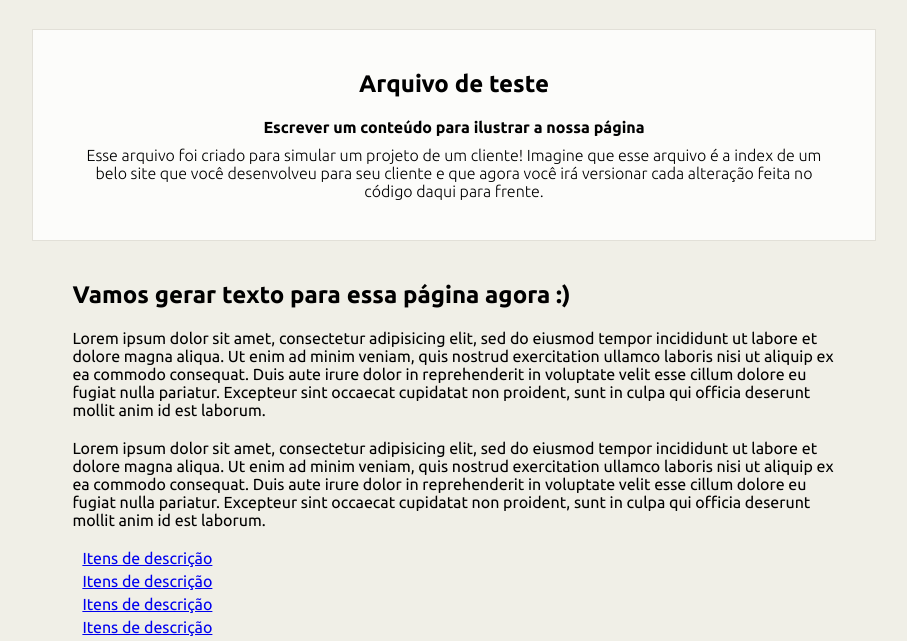
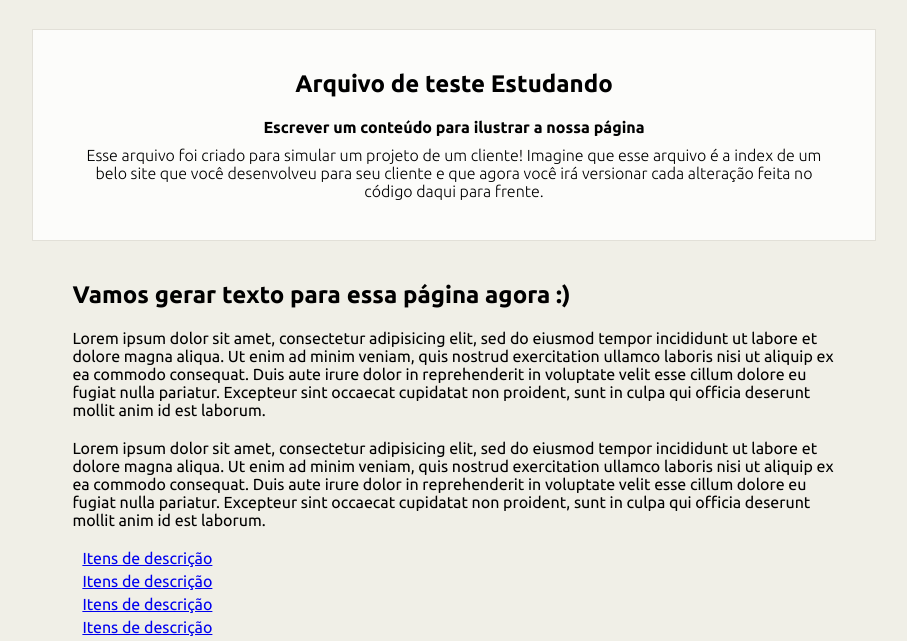
Before and after one commit to Rodrigofrancon/CS_GITWORKFLOW, a plain HTML site: page index.html in a window 1280 px wide. Shown: the part 154-795 px from the top of the page, without its empty margins (186-1093 px from the left). Drawn offline with Linux system fonts and the light colour scheme.

Commit message:
Alteracao do titulo principal

```diff
--- a/index.html
+++ b/index.html
@@ -18,7 +18,7 @@
 
 		<article class="main_article">
 			<header>
-				<h2>Arquivo de teste</h2>
+				<h2>Arquivo de teste Estudando</h2>
 				<p class="tagline">Escrever um conteúdo para ilustrar a nossa página</p>
 			</header>
 			<p>Esse arquivo foi criado para simular um projeto de um cliente! Imagine que esse arquivo é a index de um belo site que você desenvolveu para seu cliente e que agora você irá versionar cada alteração feita no código daqui para frente.</p>
```
